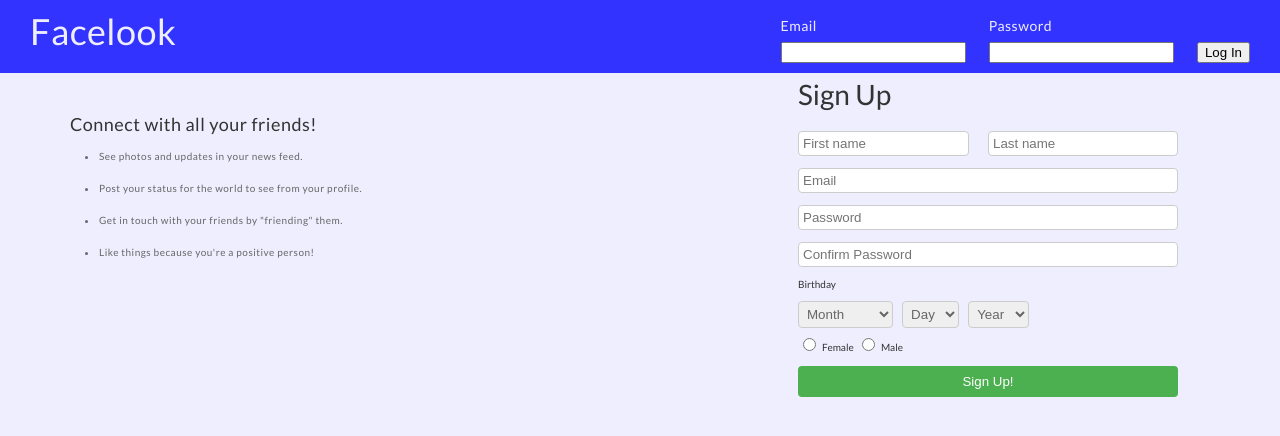
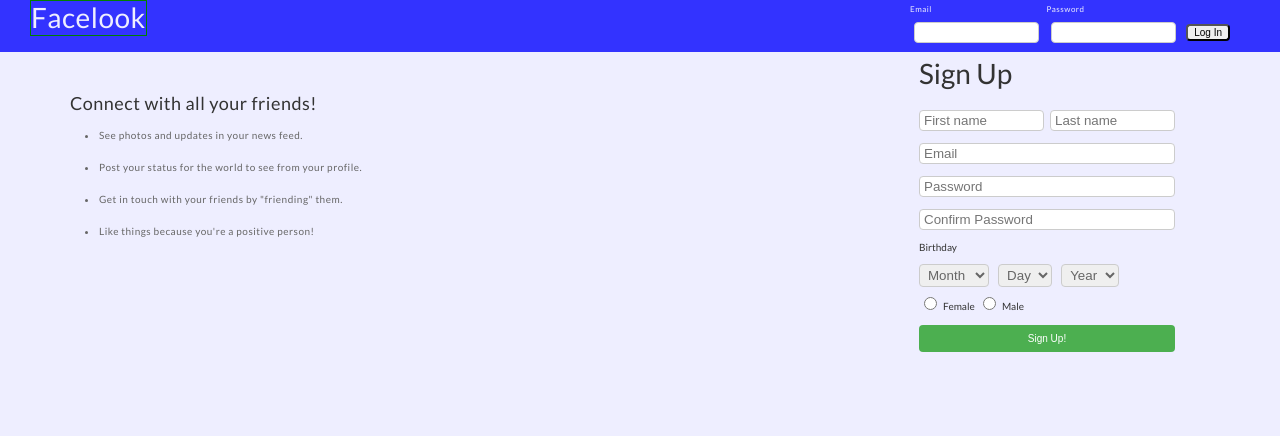
Before and after one commit to vikingeducation/project_prep_facebook_pages, a PHP site: page / in a window 1280 px wide. Shown: the top 436 px of the page. Run offline with PHP 8.4, Linux system fonts and the light colour scheme.

Commit message:
updated the index header

```diff
--- a/facebook.css
+++ b/facebook.css
@@ -73,37 +73,11 @@ body {
      -moz-box-sizing: border-box;
           box-sizing: border-box;
 }
-
-.section,
-.grid {
-  margin: 0 auto;
-  width: 100%;
-}
-.section {
+.container {
   padding-left: 30px;
   padding-right: 30px;
 }
-.col-1-3,
-.col-2-3 {
-  display: inline-block;
-  vertical-align: top;
-}
-
-.col-1-3 {
-  width: 33.33%;
-}
-.col-2-3 {
-  width: 66.66%;
-}
-
-.grid,
-.col-1-3,
-.col-2-3 {
-  padding-left: 15px;
-  padding-right: 15px;
-}
-
-.section,
+.container,
 .grid {
   margin: 0 auto;
   width: 100%;
@@ -119,17 +93,28 @@ body {
   display: inline-block;
   vertical-align: top;
 }
-
 .col-1-3 {
   width: 33.33%;
 }
 .col-2-3 {
   width: 66.66%;
 }
-.section {
-  padding-left: 30px;
-  padding-right: 30px;
+
+.row {
+  background: #eeeeff;
+  padding: 66px 0 44px 0;
 }
+.row,
+.row-alt {
+  min-width: 960px;
+}
+.row-alt {
+   background: #cbe2c1;
+   background: -webkit-linear-gradient(to right, #a1d3b0, #f6f1d3);
+   background: -moz-linear-gradient(to right, #a1d3b0, #f6f1d3);
+   background: linear-gradient(to right, #a1d3b0, #f6f1d3);
+   padding: 44px 0 22px 0;
+ }
 
 /*
   ========================================
@@ -151,102 +136,97 @@ body {
 
 /*
   ========================================
-  Rows
+  Navigation bar
   ========================================
 */
-
-.row {
-  background: #eeeeff;
-  padding: 66px 0 44px 0;
+.header {
+  background: #3333ff;
 }
-.row,
-.row-alt {
-  min-width: 960px;
+.header a, h1, h5{
+  font-weight: 400;
+  color: #eeeeff;
+  text-decoration: none;
+  line-height: 1.2em;
 }
-.row-alt {
-   background: #cbe2c1;
-   background: -webkit-linear-gradient(to right, #a1d3b0, #f6f1d3);
-   background: -moz-linear-gradient(to right, #a1d3b0, #f6f1d3);
-   background: linear-gradient(to right, #a1d3b0, #f6f1d3);
-   padding: 44px 0 22px 0;
- }
-
- /*
-  ===========================
-  Colors - Background and text
-  ===========================
+.header h1:hover {
+  color: #eeeeff;
+  text-decoration: underline;
+}
+.homepage {
+  vertical-align: middle;
+  padding: 0;
+  float: left;
+  font-size: 28px;
+  line-height: 1.2em;
+  font-weight: 400;
+  letter-spacing: .5px;
+  border: 1px solid green;
+}
 
 
-.bkgnd-clr-0 { background-color: #00f }
-.bkgnd-clr-1 { background-color: #33f }
-.bkgnd-clr-2 { background-color: #66f }
-.bkgnd-clr-3 { background-color: #99f }
-.bkgnd-clr-4 { background-color: #ccf }
-.bkgnd-clr-5 { background-color: #eef }
-
-
-.clr-0 {color: #000;}
-.clr-1 {color: #333;}
-.clr-2 {color: #666;}
-.clr-3 {color: #999;}
-.clr-4 {color: #ccc;}
-.clr-5 {color: #eeeeff;}
-*/
-/*
-  ========================================
-  Homepage Link
-  ========================================
-*/
-
-.header {
-  background: #3333ff;
-  color: #eeeeff;
-}
-.homepage-text {
-  vertical-align: middle;
-  padding: 15px 0 8px 0;
+.homepage-link{
+  padding: 5px 40px 5px 40px;
   float: left;
-  font-size: 36px;
-  line-height: 32px;
+  font-size: 24px;
+  line-height: 1.2em;
   font-weight: 400;
   letter-spacing: .5px;
 }
-.homepage-text a {
-  color: #eeeeff;
-  text-decoration: none;
+.alt-page h1 {
+  vertical-align: top;
+  display: inline-block;
 }
-.homepage-text a:hover {
-  color: #eeeeff;
-  text-decoration: underline;
+.alt-page img {
+  max-height: 28px;
+  max-width: 28px;
+  display: inline-block;
 }
-
-/*
-  ========================================
-  Login Navigation
-  ========================================
-*/
-
-.login-nav {
-  padding: 10px 0 10px 0;
+.user-search {
+    width: 50%;
+    padding: 4px;
+    margin: 8px 0 5px 0;
+    display: inline-block;
+    border: 1px solid #ccc;
+    border-radius: 4px;
+    box-sizing: border-box;
+    color: #666666;
+    vertical-align: middle;
+    border: 1px solid green;
+}
+.user {
+  padding: 10px 40px 5px 5px;
+  display: inline-block;
+  float: right;
+  vertical-align: bottom;
+}
+.user-login {
+  padding: 5px 0;
   text-align: right;
   vertical-align: middle;
-  font-size: 14px;
-  font-weight: 400;
   letter-spacing: .5px;
 }
-.login-nav h5 {
-  padding: 0;
+.user-login div {
+  display: inline-block;
+}
+.user-login h5 {
+  padding-bottom: 3px;
+  font-size: 8px;
   text-align: left;
-  vertical-align: bottom;
-  color: #eeeeff;
 }
-.login-nav div {
-  line-height: 32px;
-  display: inline-block;
-  margin: 0 10px;
+.user-login input[type=password], .user-login input[type=text] {
+    padding: 2px 4px;
+    margin: 4px;
+    display: inline-block;
+    border: 1px solid #ccc;
+    border-radius: 4px;
+    box-sizing: border-box;
+    vertical-align: middle;
+    width: 125px;
 }
-.login-nav div:last-child {
-  margin-right: 0;
+.btn {
+  font-size: 10px;
+  border-radius: 4px;
+  margin: 0 20px 0 3px;
 }
 
 /*
@@ -282,9 +262,10 @@ body {
 }
 .cta-form {
   float: right;
-  padding: 5px 72px 5px 5px;
+  padding: 5px 75px 5px 5px;
   display: inline-block;
   right: 10px;
+  max-width: 340px;
 }
 .cta-form label {
   font-weight: 400;
@@ -297,10 +278,11 @@ body {
   font-size: 28px;
   font-weight: 400;
 }
-
-.cta-form input[type=text], input[type=password], select {
-    width: 100%;
-    padding: 4px 4px;
+.cta-form input[type=text],
+.cta-form input[type=password],
+.cta-form select {
+    width: 256px;
+    padding: 2px 4px;
     margin: 6px 0;
     display: inline-block;
     border: 1px solid #ccc;
@@ -309,26 +291,24 @@ body {
     color: #666666;
     vertical-align: middle;
 }
-
 .cta-form input:nth-of-type(1) {
-    width: 45%;
+    max-width: 125px;
     margin-right: 6px;
 }
 .cta-form input:nth-of-type(2) {
     float: right;
-    width: 50%;
+    width: 125px;
 }
-
 .cta-form select:nth-of-type(1) {
-    width: 25%;
+    width: 70px;
     margin-right: 6px;
 }
 .cta-form select:nth-of-type(2) {
-    width: 15%;
+    width: 54px;
     margin-right: 6px;
 }
 .cta-form select:nth-of-type(3) {
-    width: 16%;
+    width: 58px;
 }
 .cta-form button[type=submit] {
     width: 100%;
@@ -340,11 +320,9 @@ body {
     border-radius: 4px;
     cursor: pointer;
 }
-
 .cta-form button[type=submit]:hover {
     background-color: #45a049;
 }
-
 .cta-form div {
     border-radius: 5px;
     background-color: #f2f2f2;
--- a/index.html
+++ b/index.html
@@ -2,35 +2,37 @@
 <html lang="en">
   <head>
   	<meta charset="utf-8">
-  	<title>Styles Conference</title>
+  	<title>Welcome to Facelook!</title>
     <link rel="stylesheet" href="facebook.css">
     <link rel="stylesheet" type="text/css"
       href="https://fonts.googleapis.com/css?family=Lato:100,300,400">
   </head>
   <body>
   <!-- header -->
-  	<header class="header section group">
-      <h1 class="homepage-text">
-      	<a href="index.html">Facelook</a>
-      </h1>
-      <nav class="login-nav">
+  	<header class="header container group">
+  	  <nav class="homepage">
+        <a href="index.html">
+          <h1>Facelook</h1>
+        </a>
+      </nav>
+      <nav class="user-login">
         <div>
           <h5>Email</h5><!--
           --><input type="text" value="" name="email">
         </div>
         <div>
           <h5>Password</h5><!--
-          --><input type="text" value="" name="password">
+          --><input type="password" value="" name="password">
         </div>
         <div>
-          <button href="#" class="btn">Log In</button>
+          <button class="btn" href="#">Log In</button>
         </div>
   	  </nav>
     </header>
 
   <!-- Call to Action -->
 
-    <section class="cta section group">
+    <section class="cta container group">
     	<div class="cta-text">
     	  <h2>Connect with all your friends!</h2>
     	  <ul>
@@ -142,6 +144,5 @@
           </form>
         </div>
     </section>
-
   </body>
 </html>
```
